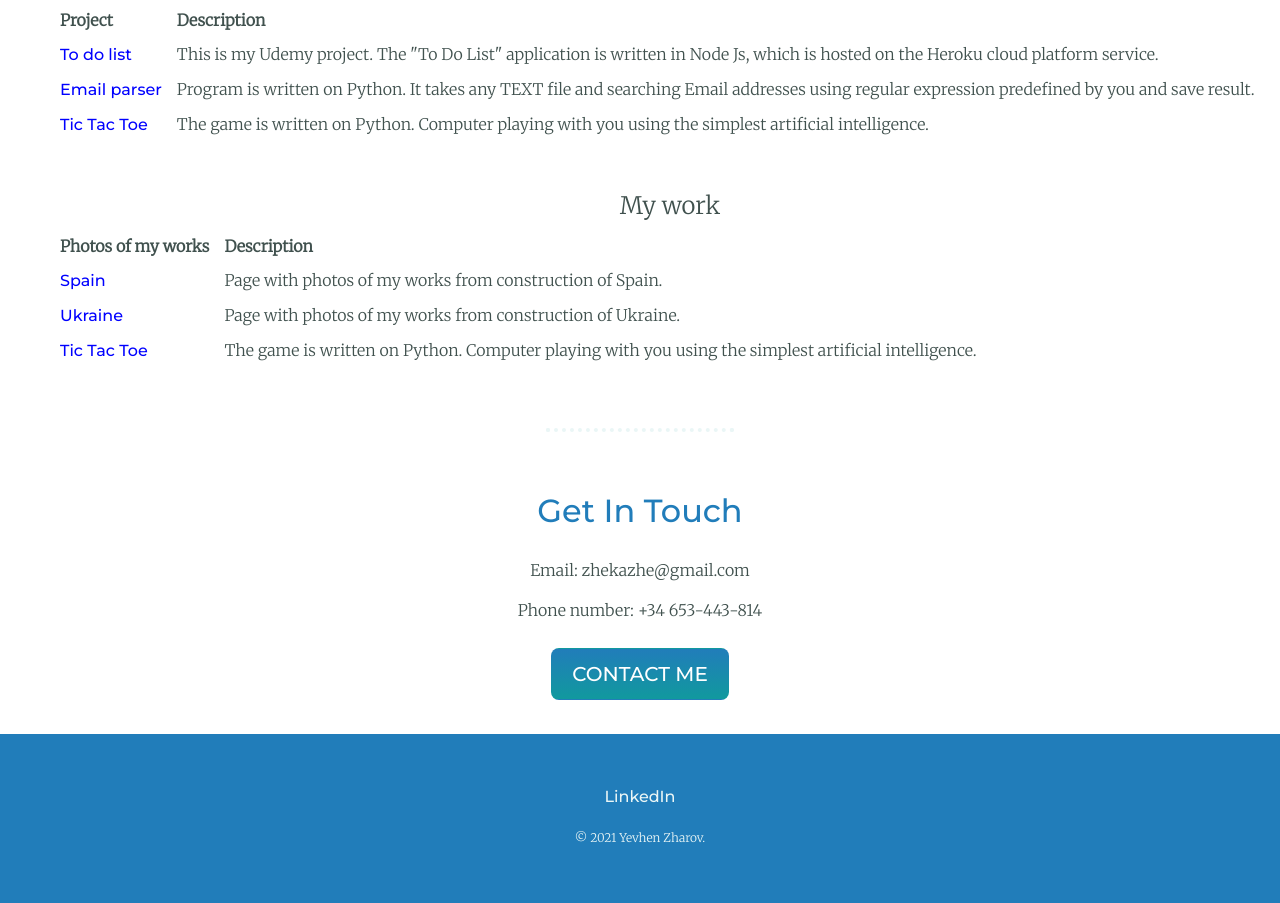
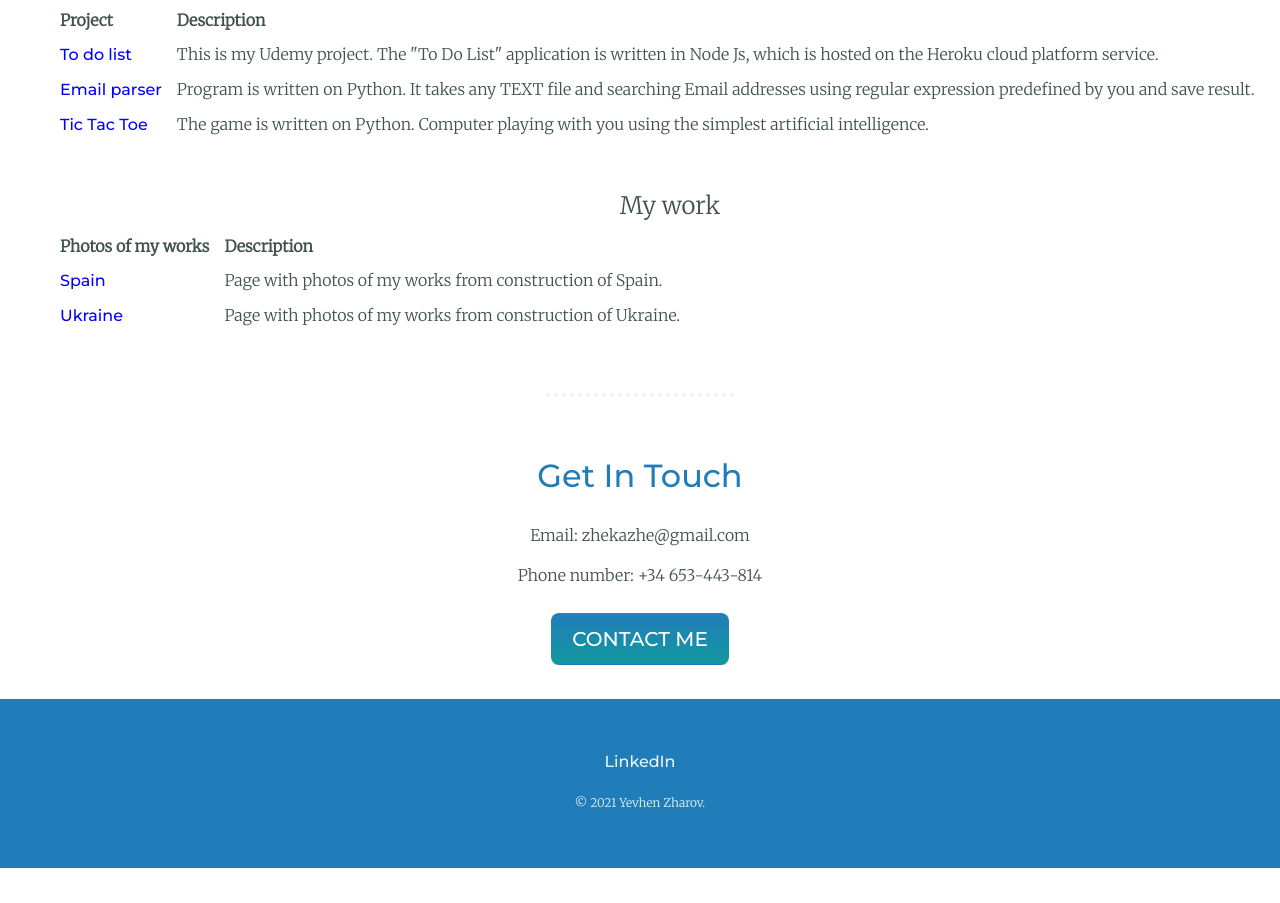
Before and after one commit to zhekazhe1/cv, a plain HTML site: page index.html in a window 1280 px wide. Shown: the part 2338-3241 px from the top of the page. After the commit the page ends 3206 px from the top, so only its background shows below. Drawn offline with nearby package versions, Linux system fonts and the light colour scheme.

Commit message:
Delete row whith Tic tac toe

```diff
--- a/index.html
+++ b/index.html
@@ -174,10 +174,7 @@
         <td><a class="lin" href="pages/privworkukr.html"> Ukraine</a></td>
         <td>Page with photos of my works from construction of Ukraine.</td>
       </tr>
-      <tr>
-        <td><a class="lin" href="https://github.com/zhekazhe1/My-project/tree/main/game_tictactoe"> Tic Tac Toe</a> </td>
-        <td>The game is written on Python. Computer playing with you using the simplest artificial intelligence.</td>
-      </tr>
+
     </table>
   </div>
 
```
